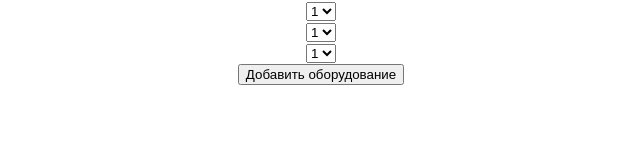
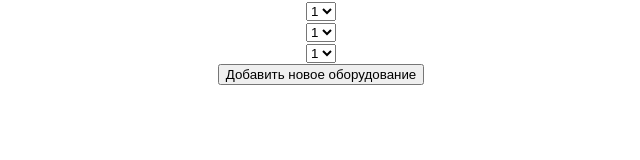
Before and after one commit to AvenMerk/storefix, a React (Create React App) app: page / in a window 1280 px wide. Shown: the top 160 px of the page, without its empty margins (319-959 px from the left). Built offline with nearby package versions, Linux system fonts and the light colour scheme.

Commit message:
edit buttonName

```diff
--- a/src/App.js
+++ b/src/App.js
@@ -10,7 +10,7 @@ class App extends Component {
             <Field />
             <Field />
             <Field />
-            <Button buttonName='Добавить оборудование' />
+            <Button buttonName='Добавить новое оборудование' />
       </div>
     );
   }
```
